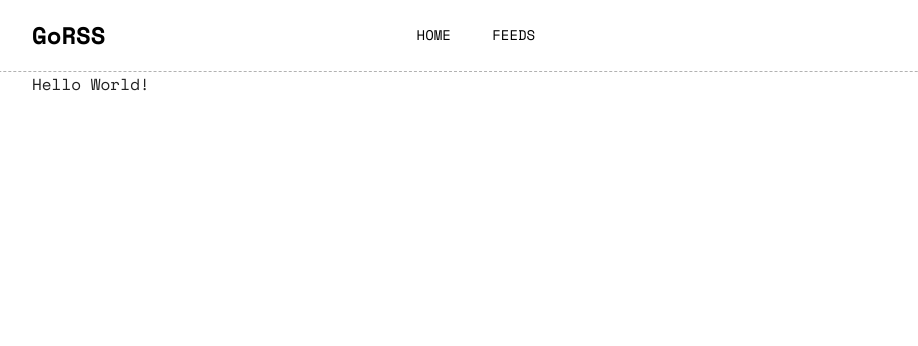
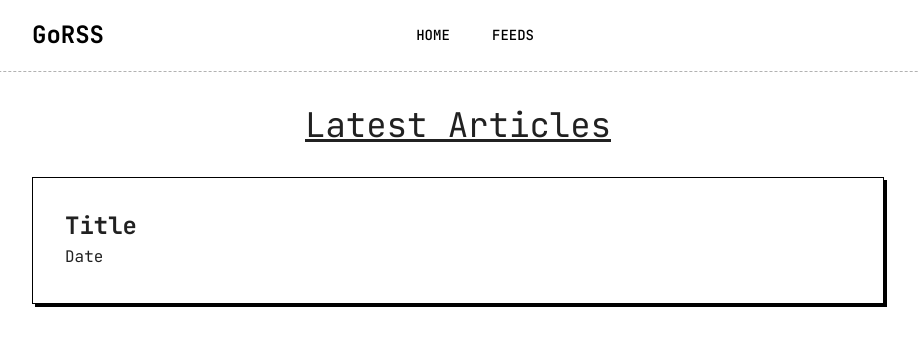
Before and after one commit to SpyrosMoux/gorss, a React (Vite) app in the folder web/: page / in a window 1280 px wide. Shown: the top 346 px of the page, without its empty margins (182-1100 px from the left). Built offline with nearby package versions, Linux system fonts and the light colour scheme; some icons are missing.

Commit message:
Init baseic feed

```diff
--- a/web/package.json
+++ b/web/package.json
@@ -12,6 +12,8 @@
   "dependencies": {
     "@emotion/react": "^11.14.0",
     "@emotion/styled": "^11.14.0",
+    "@fontsource-variable/jetbrains-mono": "^5.2.5",
+    "@fontsource/jetbrains-mono": "^5.2.5",
     "@fontsource/space-mono": "^5.2.5",
     "@mui/icons-material": "^7.1.0",
     "@mui/material": "^7.1.0",
--- /dev/null
+++ b/web/src/components/ArticleCard.tsx
@@ -0,0 +1,25 @@
+import Box from "@mui/material/Box";
+import {Typography} from "@mui/material";
+
+export const ArticleCard = () => {
+    return (<Box padding={4} sx={{
+        fontWeight: "bold",
+        color: "white",
+        textTransform: "none",
+        borderRadius: 0,
+        boxShadow: "3px 3px 0px 0px black",
+        transition: "transform 0.2s ease, box-shadow 0.2s ease",
+        border: "1px solid black",
+        position: "relative",
+        zIndex: 2,
+        "&:hover": {
+            transform: "translateY(-4px)",
+            boxShadow: "8px 8px 0px 0px black",
+            // background: "linear-gradient(to right, #6366f1, #7c3aed)",
+            cursor: "pointer",
+        },
+    }}>
+        <Typography variant={'h5'} fontWeight={'bold'}>Title</Typography>
+        <Typography variant={'subtitle1'}>Date</Typography>
+    </Box>)
+}
--- a/web/src/pages/newsFeed/NewsFeed.tsx
+++ b/web/src/pages/newsFeed/NewsFeed.tsx
@@ -1,5 +1,10 @@
 import { Typography } from "@mui/material"
+import {ArticleCard} from "../../components/ArticleCard.tsx";
 
 export const NewsFeed = () => {
-    return <Typography>Hello World!</Typography>
+    return <>
+        <Typography variant={'h4'} textAlign={'center'} sx={{textDecoration: "underline"}} py={4}>Latest Articles
+        </Typography>
+        <ArticleCard />
+    </>
 }
--- a/web/src/theme/theme.ts
+++ b/web/src/theme/theme.ts
@@ -3,7 +3,7 @@ import { palette } from "./palette";
 
 export const theme = createTheme({
   typography: {
-    fontFamily: "Space Mono",
+    fontFamily: "JetBrains Mono",
   },
 
   palette: palette,
```
Also changed, not shown: web/src/main.tsx (+8 -2 lines), 1 other file (tests, documents, lock files or other folders).
